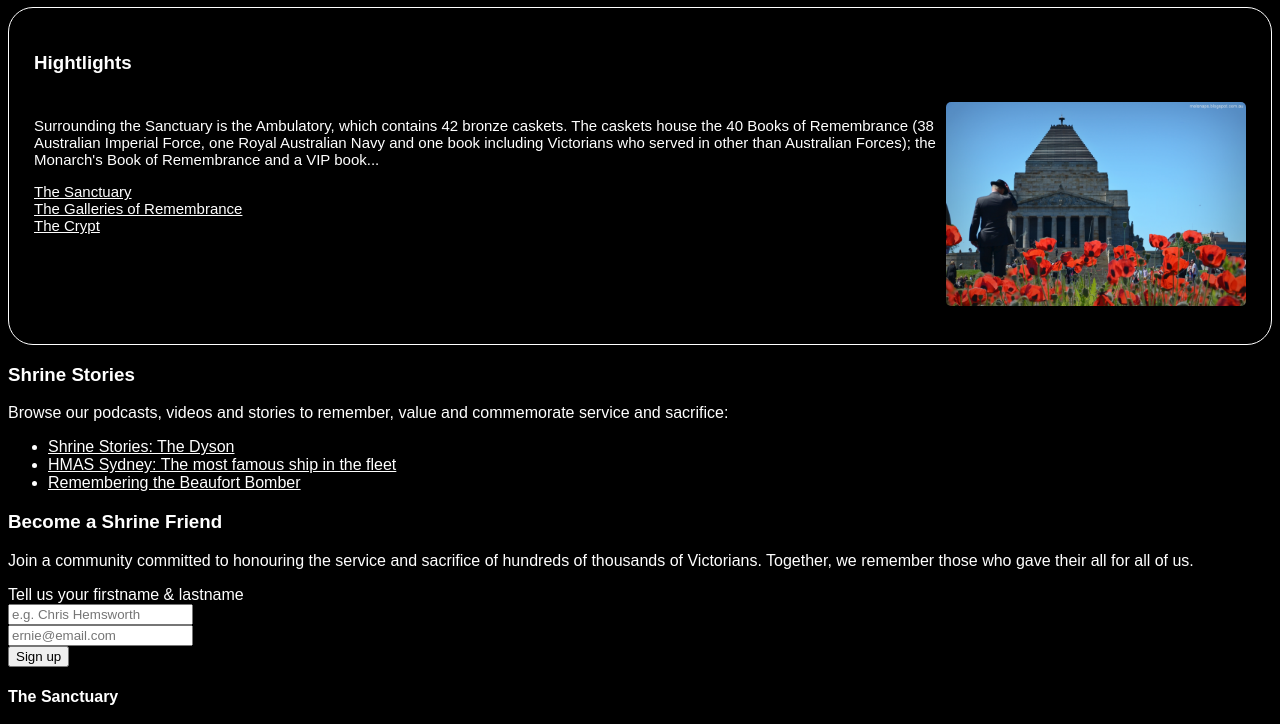
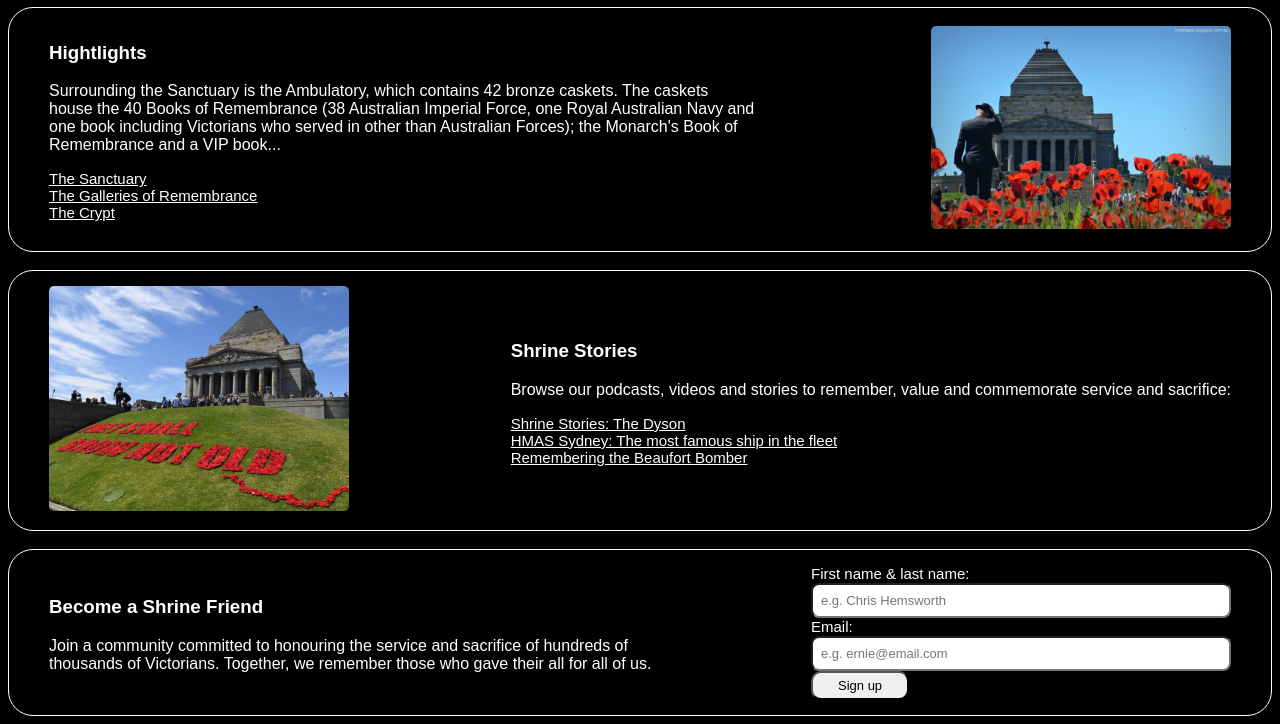
Before and after one commit to Candyylee/Shrine-of-Remembrance, a plain HTML site: page index.html in a window 1280 px wide. Shown: the part 778-1502 px from the top of the page. Drawn offline with Linux system fonts and the light colour scheme.

Commit message:
set the css design for page 2 elelments

```diff
--- a/css/style.css
+++ b/css/style.css
@@ -47,16 +47,70 @@ body a {
   width: 300px;
   border-radius: 5px;
 }
-.highlights-box {
-  padding: 10px 0px;
-  font-size: 15px;
+.section-highlights {
+  padding: 15px 40px;
+  border: 1px solid white;
+  border-radius: 25px;
   display: flex;
   justify-content: space-between;
+  align-items: center;
 }
-.subheading-highlights {
+.section-highlights p {
+  max-width: 80%;
 }
-.section-highlights {
-  padding: 25px;
+.section-stories {
+  margin-top: 18px;
+  padding: 15px 40px;
   border: 1px solid white;
   border-radius: 25px;
+  display: flex;
+  justify-content: space-between;
+  align-items: center;
 }
+.story-image {
+  width: 300px;
+  border-radius: 5px;
+}
+.highlights-list {
+  list-style: none;
+  padding-left: 0;
+  font-size: 15px;
+}
+.story-list {
+  list-style: none;
+  padding-left: 0;
+  font-size: 15px;
+}
+.section-member {
+  margin-top: 18px;
+  padding: 15px 40px;
+  border: 1px solid white;
+  border-radius: 25px;
+  display: flex;
+  justify-content: space-between;
+  align-items: center;
+}
+.section-member p {
+  max-width: 80%;
+}
+.section-member label {
+  font-size: 15px;
+}
+.member-name {
+  width: 400px;
+  font-size: 13px;
+  padding: 8px;
+  border-radius: 8px;
+}
+.member-email {
+  width: 400px;
+  font-size: 13px;
+  padding: 8px;
+  border-radius: 8px;
+}
+.sign-up-button {
+  padding: 5px 25px;
+  border-radius: 10px;
+  font-size: 13px;
+  cursor: pointer;
+}
--- a/index.html
+++ b/index.html
@@ -57,9 +57,8 @@
     <div class="pageTwo">
       <div>
         <div class="section-highlights" id="section-highlights">
+          <div>
             <h3 class="subheading-highlights">Hightlights</h3>
-          <div class="highlights-box">
-          <div>
             <p>
             Surrounding the Sanctuary is the Ambulatory, which contains 42 bronze
             caskets. The caskets house the 40 Books of Remembrance (38 Australian
@@ -67,24 +66,35 @@
             Victorians who served in other than Australian Forces); the Monarch's
             Book of Remembrance and a VIP book...
             </p>
-            <a id="link-to-sanctuary" href="/">The Sanctuary</a> <br />
-            <a id="link-to-galleries" href="/">The Galleries of Remembrance</a><br />
+            <ul class ="highlights-list">
+              <li>
+                <a id="link-to-sanctuary" href="/">The Sanctuary</a>
+              </li>
+              <li>
+                <a id="link-to-galleries" href="/">The Galleries of Remembrance</a>
+              </li>
+              <li>
                 <a id="link-to-crypt" href="/">The Crypt</a>
-
+              </li>
+            </ul>
           </div>
           <div>
-            <img class = "highlights-image" src="images/remembrance-day.jpg" alt="remembrance day photo at Shine">
+            <img class ="highlights-image" src="images/remembrance-day.jpg" alt="remembrance day photo at Shine">
           </div>
         </div>
       </div>
 
+      <div class="section-stories">
+        <div>
+          <img class="story-image" src="images/story-section.jpg" alt="/">
+        </div>
         <div>
          <h3>Shrine Stories</h3>
           <p>
           Browse our podcasts, videos and stories to remember, value and
           commemorate service and sacrifice:
           </p>
-        <ul>
+          <ul class="story-list">
             <li>
               <a href="https://www.shrine.org.au/shrine-stories-dyson"
                 >Shrine Stories: The Dyson</a
@@ -103,7 +113,9 @@
             </li>
           </ul>
         </div>
+      </div>
 
+      <div class="section-member">
         <div>
           <h3>Become a Shrine Friend</h3>
           <p>
@@ -111,17 +123,19 @@
             hundreds of thousands of Victorians. Together, we remember those who
             gave their all for all of us.
           </p>
+        </div>
+        <div>
           <form class="membership">
-          <div>
-            <label for="">Tell us your firstname & lastname</label> <br />
-            <input type="text" placeholder="e.g. Chris Hemsworth" />
+            <label for="name">First name & last name:</label> <br />
+            <input type="text" class="member-name" id="member-name" placeholder="e.g. Chris Hemsworth" />
+            <br />
+            <label for="email">Email:</label> <br />
+            <input type="email" class="member-email" id="member-email" placeholder="e.g. ernie@email.com" />
+            <br />
+            <input type="submit" class="sign-up-button" id="sign-up-button" value="Sign up" />
+
+          </form>
         </div>
-          <label for="Your email"></label>
-          <input type="email" placeholder="ernie@email.com" />
-          <div>
-            <input type="submit" value="Sign up" />
-          </div>
-        </form>
       </div>
 
       <div class="pageThree">
```
Also changed, not shown: images/story-section.jpg (renamed from images/r0_0_800_600_w1200_h678_fmax.jpg). Lines whose indentation alone changed are shown as unchanged.
